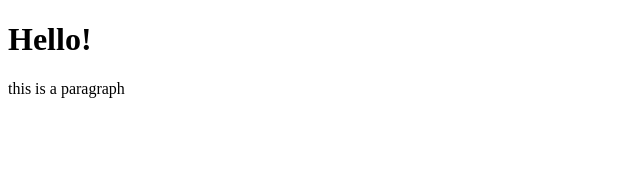
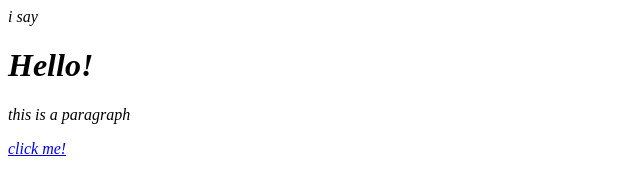
Before and after one commit to agfs-asanchez/agfs-asanchez.github.io, a plain HTML site: page index.html in a window 1280 px wide. Shown: the whole page, without its empty margins (0-640 px from the left). Drawn offline with Linux system fonts and the light colour scheme.

Commit message:
Update index.html

```diff
--- a/index.html
+++ b/index.html
@@ -4,7 +4,9 @@
       <title>SHRED HEADS!</title>
     </head>
     <body>
-  <h1>Hello!</h1>
+ <em> i say <em>
+      <h1>Hello!</h1>
     <p>this is a paragraph</p>
     </body>
   </html>
+      <a href="https://google.com".>click me!</a>
```
